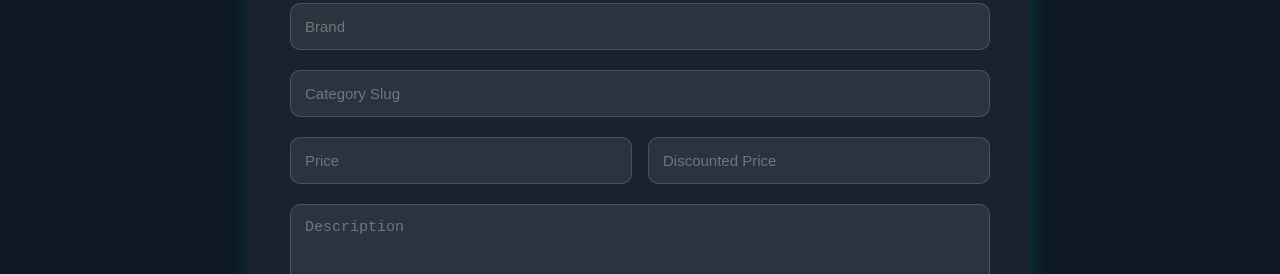
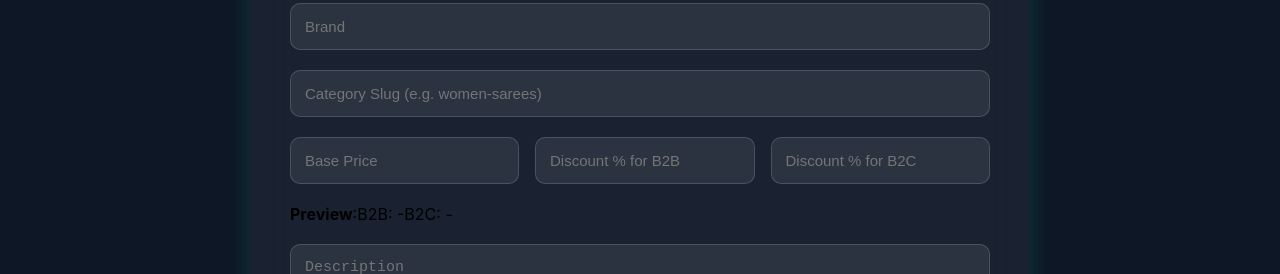
Before and after one commit to Mahaveerpaperenterprises/admin, a React (Create React App) app: page /add-product in a window 1280 px wide. Shown: the part 330-604 px from the top of the page. Built offline with nearby package versions, Linux system fonts and the light colour scheme; no server answers.

Commit message:
features added

```diff
--- a/src/pages/AddProduct.js
+++ b/src/pages/AddProduct.js
@@ -1,6 +1,8 @@
-import React, { useState } from 'react';
+import React, { useMemo, useState } from 'react';
 import './AddProduct.css';
 import AdminNavbar from './AdminNavbar';
+
+const API_BASE = 'https://mahaveerbe.vercel.app';
 
 function AddProduct() {
   const [formData, setFormData] = useState({
@@ -9,16 +11,35 @@ function AddProduct() {
     brand: '',
     category_slug: '',
     price: '',
-    discountedPrice: '',
+    discount_b2b: '',
+    discount_b2c: '',
     description: '',
     imageUrls: '',
     published: true,
   });
+
   const [files, setFiles] = useState([]);
   const [message, setMessage] = useState('');
 
+  const { priceAfterB2B, priceAfterB2C } = useMemo(() => {
+    const price = parseFloat(formData.price || '0') || 0;
+    const dB2B = Math.min(Math.max(parseFloat(formData.discount_b2b || '0') || 0, 0), 100);
+    const dB2C = Math.min(Math.max(parseFloat(formData.discount_b2c || '0') || 0, 0), 100);
+    const priceAfterB2B = price ? +(price * (1 - dB2B / 100)).toFixed(2) : 0;
+    const priceAfterB2C = price ? +(price * (1 - dB2C / 100)).toFixed(2) : 0;
+    return { priceAfterB2B, priceAfterB2C };
+  }, [formData.price, formData.discount_b2b, formData.discount_b2c]);
+
   const handleChange = (e) => {
     const { name, value, type, checked } = e.target;
+
+    // keep % fields numeric only but allow empty string
+    if ((name === 'discount_b2b' || name === 'discount_b2c') && value !== '') {
+      const asNumber = Number(value);
+      if (Number.isNaN(asNumber)) return; // ignore non-numeric
+      if (asNumber < 0 || asNumber > 100) return; // enforce 0-100 in UI
+    }
+
     setFormData((prev) => ({
       ...prev,
       [name]: type === 'checkbox' ? checked : value,
@@ -31,14 +52,27 @@ function AddProduct() {
 
   const handleSubmit = async (e) => {
     e.preventDefault();
+    setMessage('');
+
+    // Basic guard: price must be >= 0
+    const priceNum = parseFloat(formData.price || '0');
+    if (Number.isNaN(priceNum) || priceNum < 0) {
+      setMessage('❌ Price must be a non-negative number');
+      return;
+    }
 
     const fd = new FormData();
     fd.append('name', formData.name);
     fd.append('model_name', formData.model_name);
     fd.append('brand', formData.brand);
     fd.append('category_slug', formData.category_slug);
-    fd.append('price', formData.price || '');
-    fd.append('discountedPrice', formData.discountedPrice || '');
+    fd.append('price', formData.price || ''); // base price
+
+    // NEW: send the two discount fields (%)
+    // Use snake_case to make it explicit in the payload; update backend accordingly.
+    fd.append('discount_b2b', formData.discount_b2b === '' ? '0' : String(formData.discount_b2b));
+    fd.append('discount_b2c', formData.discount_b2c === '' ? '0' : String(formData.discount_b2c));
+
     fd.append('description', formData.description);
     fd.append('published', String(formData.published));
 
@@ -48,12 +82,12 @@ function AddProduct() {
     files.forEach((f) => fd.append('images', f));
 
     try {
-      const res = await fetch('http://localhost:5000/api/products', {
+      const res = await fetch(`${API_BASE}/api/products`, {
         method: 'POST',
         body: fd,
       });
 
-      const data = await res.json();
+      const data = await res.json().catch(() => ({}));
 
       if (res.ok) {
         setMessage('✅ Product added successfully');
@@ -63,7 +97,8 @@ function AddProduct() {
           brand: '',
           category_slug: '',
           price: '',
-          discountedPrice: '',
+          discount_b2b: '',
+          discount_b2c: '',
           description: '',
           imageUrls: '',
           published: true,
@@ -82,24 +117,120 @@ function AddProduct() {
       <AdminNavbar />
       <div className="addProduct-container">
         <h2 className="addProduct-title">Add Product</h2>
+
         <form className="addProduct-form" onSubmit={handleSubmit}>
-          <input name="name" value={formData.name} onChange={handleChange} placeholder="Name" required />
-          <input name="model_name" value={formData.model_name} onChange={handleChange} placeholder="Model Name" />
-          <input name="brand" value={formData.brand} onChange={handleChange} placeholder="Brand" required />
-          <input name="category_slug" value={formData.category_slug} onChange={handleChange} placeholder="Category Slug" required />
+          <input
+            name="name"
+            value={formData.name}
+            onChange={handleChange}
+            placeholder="Name"
+            required
+          />
+
+          <input
+            name="model_name"
+            value={formData.model_name}
+            onChange={handleChange}
+            placeholder="Model Name"
+          />
+
+          <input
+            name="brand"
+            value={formData.brand}
+            onChange={handleChange}
+            placeholder="Brand"
+            required
+          />
+
+          <input
+            name="category_slug"
+            value={formData.category_slug}
+            onChange={handleChange}
+            placeholder="Category Slug (e.g. women-sarees)"
+            required
+          />
+
           <div className="price-row">
-            <input name="price" type="number" step="0.01" value={formData.price} onChange={handleChange} placeholder="Price" />
-            <input name="discountedPrice" type="number" step="0.01" value={formData.discountedPrice} onChange={handleChange} placeholder="Discounted Price" />
+            <input
+              name="price"
+              type="number"
+              step="0.01"
+              min="0"
+              value={formData.price}
+              onChange={handleChange}
+              placeholder="Base Price"
+              required
+            />
+
+            {/* REMOVED: discountedPrice
+                ADDED: discount_b2b and discount_b2c (percentage) */}
+            <input
+              name="discount_b2b"
+              type="number"
+              step="1"
+              min="0"
+              max="100"
+              value={formData.discount_b2b}
+              onChange={handleChange}
+              placeholder="Discount % for B2B"
+              title="Percentage discount for B2B customers (0–100)"
+            />
+
+            <input
+              name="discount_b2c"
+              type="number"
+              step="1"
+              min="0"
+              max="100"
+              value={formData.discount_b2c}
+              onChange={handleChange}
+              placeholder="Discount % for B2C"
+              title="Percentage discount for B2C customers (0–100)"
+            />
           </div>
-          <textarea name="description" value={formData.description} onChange={handleChange} placeholder="Description" required />
-          <input name="imageUrls" value={formData.imageUrls} onChange={handleChange} placeholder="Image URLs (comma-separated or single data URL)" />
-          <input type="file" multiple accept="image/*" onChange={handleFileChange} />
+
+          {/* Quick preview of computed prices */}
+          <div className="price-preview">
+            <span><strong>Preview</strong>:</span>
+            <span>B2B: {priceAfterB2B ? `₹${priceAfterB2B}` : '-'}</span>
+            <span>B2C: {priceAfterB2C ? `₹${priceAfterB2C}` : '-'}</span>
+          </div>
+
+          <textarea
+            name="description"
+            value={formData.description}
+            onChange={handleChange}
+            placeholder="Description"
+            required
+          />
+
+          <input
+            name="imageUrls"
+            value={formData.imageUrls}
+            onChange={handleChange}
+            placeholder="Image URLs (comma-separated or single data URL)"
+          />
+
+          <input
+            type="file"
+            multiple
+            accept="image/*"
+            onChange={handleFileChange}
+          />
+
           <label className="published-checkbox">
-            <input type="checkbox" name="published" checked={formData.published} onChange={handleChange} />
+            <input
+              type="checkbox"
+              name="published"
+              checked={formData.published}
+              onChange={handleChange}
+            />
             Published
           </label>
+
           <button type="submit">Submit Product</button>
         </form>
+
         {message && <p className="submit-message">{message}</p>}
       </div>
     </div>
--- a/src/pages/Orders.js
+++ b/src/pages/Orders.js
@@ -2,11 +2,7 @@ import React, { useEffect, useState } from "react";
 import "./Orders.css";
 import AdminNavbar from "./AdminNavbar";
 
-const API_BASE =
-  process.env.NEXT_PUBLIC_API_URL?.replace(/\/$/, "") ||
-  (process.env.NODE_ENV === "production"
-    ? "https://mahaveerbe.vercel.app"
-    : "http://localhost:5000");
+const API_BASE = "https://mahaveerbe.vercel.app";
 
 function Orders() {
   const [orders, setOrders] = useState([]);
@@ -15,33 +11,45 @@ function Orders() {
   useEffect(() => {
     const fetchOrders = async () => {
       try {
-        const res = await fetch(`${API_BASE}/api/orders`);
-        const raw = await res.text();
+        const res = await fetch(`${API_BASE}/api/orders`, {
+          headers: { Accept: "application/json" },
+        });
+
+        const text = await res.text();
         let data = null;
         try {
-          data = raw ? JSON.parse(raw) : null;
+          data = text ? JSON.parse(text) : null;
         } catch {
           data = null;
         }
-        if (res.status < 200 || res.status >= 300) {
+
+        if (!res.ok) {
           setError((data && (data.error || data.message)) || "Failed to fetch orders");
           return;
         }
-        const list = Array.isArray(data) ? data : data?.orders || [];
-        const normalized = (Array.isArray(list) ? list : []).map((o) => {
+
+        const ordersArray = Array.isArray(data) ? data : data?.orders || [];
+
+        const normalized = ordersArray.map((order) => {
           let items = [];
-          if (Array.isArray(o.items)) items = o.items;
-          else if (typeof o.items === "string") {
+          if (Array.isArray(order.items)) {
+            items = order.items;
+          } else if (typeof order.items === "string") {
             try {
-              const p = JSON.parse(o.items);
-              items = Array.isArray(p) ? p : [];
+              const parsed = JSON.parse(order.items);
+              items = Array.isArray(parsed) ? parsed : [];
             } catch {
               items = [];
             }
           }
+
           const itemsNorm = items.map((it) => ({
             product_name: it.product_name ?? it.name ?? "",
-            image_url: it.image_url ?? it.image ?? (Array.isArray(it.images) ? it.images[0] : "") ?? "",
+            image_url:
+              it.image_url ??
+              it.image ??
+              (Array.isArray(it.images) ? it.images[0] : "") ??
+              "",
             quantity:
               typeof it.quantity === "number"
                 ? it.quantity
@@ -61,16 +69,16 @@ function Orders() {
                 ? Math.round(Number(it.price) * 100)
                 : 0,
           }));
-          return {
-            ...o,
-            items: itemsNorm,
-          };
+
+          return { ...order, items: itemsNorm };
         });
+
         setOrders(normalized);
       } catch (err) {
         setError("Failed to fetch orders: " + (err?.message || "Unknown error"));
       }
     };
+
     fetchOrders();
   }, []);
 
@@ -108,9 +116,9 @@ function Orders() {
               </tr>
             </thead>
             <tbody>
-              {orders && orders.length > 0 ? (
+              {orders.length > 0 ? (
                 orders.flatMap((order) => {
-                  const items = Array.isArray(order.items) ? order.items : [];
+                  const items = order.items || [];
                   if (items.length === 0) {
                     return (
                       <tr key={`${order.id}-empty`}>
@@ -133,7 +141,7 @@ function Orders() {
                       <td>{idx === 0 ? (order.email || "") : ""}</td>
                       <td>{it.product_name || ""}</td>
                       <td>
-                        {it.image_url ? (
+                        {it.image_url && (
                           <img
                             src={it.image_url}
                             alt={it.product_name || "item"}
@@ -145,8 +153,6 @@ function Orders() {
                               border: "1px solid #ccc",
                             }}
                           />
-                        ) : (
-                          ""
                         )}
                       </td>
                       <td>{it.quantity ?? ""}</td>
```
